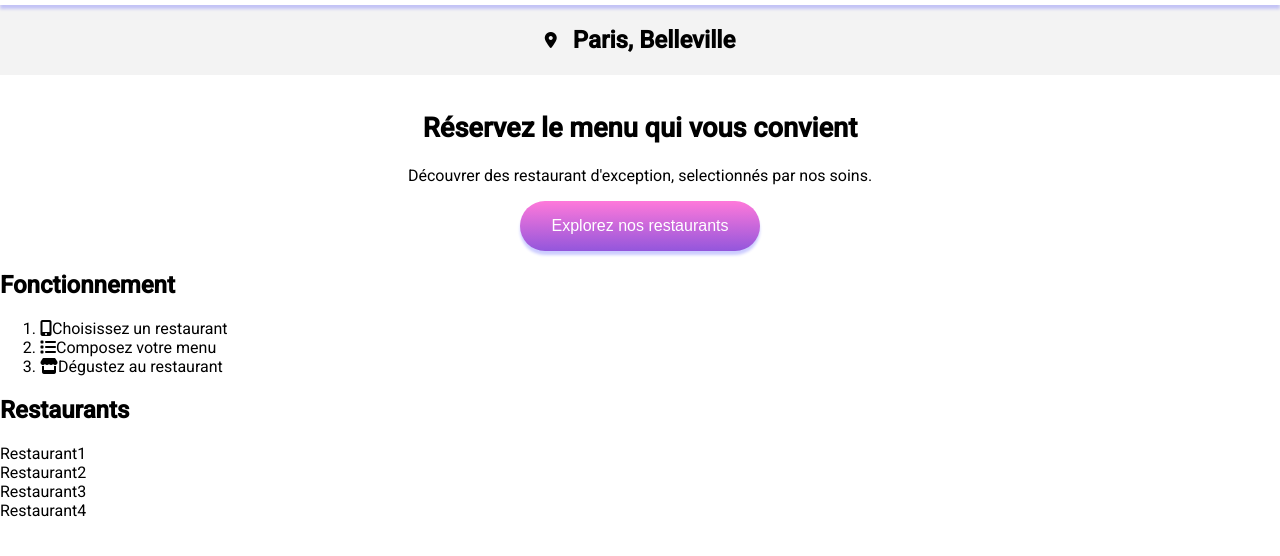
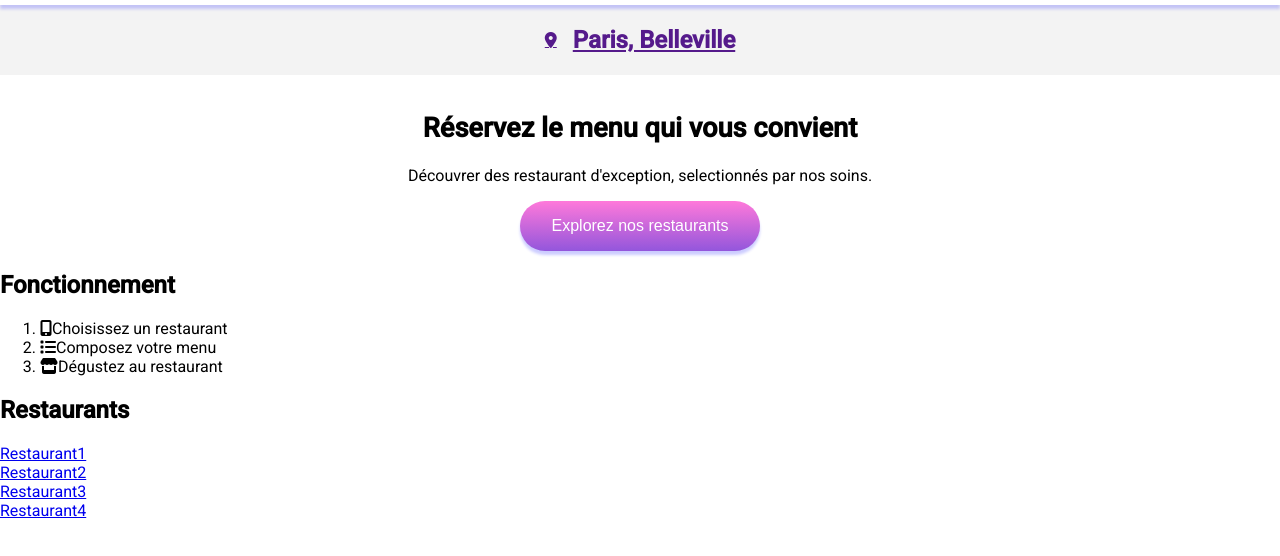
Before and after one commit to Meziane74/Mezianelekhal_3_02122021, a plain HTML site: page index.html in a window 1280 px wide. Shown: the part 182-738 px from the top of the page. Drawn offline with Linux system fonts and the light colour scheme; a web font is replaced by a local one.

Commit message:
Ajout dans section restaurant de 4 parties cliquables. Avec chacune 2 div.

```diff
--- a/index.html
+++ b/index.html
@@ -14,16 +14,16 @@
 
   <body>
     <header>
-      <div id="logo">
+      <a href="" id="logo">
         <img src="images/logo/ohmyfood.png" alt="OhMyFood!" />
-      </div>
+      </a href="">
     </header>
 
     <main>
-      <div class="searchbar">
+      <a href="" class="searchbar">
         <i class="fas fa-map-marker-alt"></i>
         <h2>Paris, Belleville</h2>
-      </div>
+      </a href="">
 
       <section class="explorer">
         <h1>Réservez le menu qui vous convient</h1>
@@ -41,14 +41,26 @@
       </ol>
       </section>
 
-<section class="menus">
+<section class="restaurants">
 
 <h2>Restaurants</h2>
 
-  <div class="carte">Restaurant1</div>
-  <div class="carte">Restaurant2</div>
-  <div class="carte">Restaurant3</div>
-  <div class="carte">Restaurant4</div>
+  <a href="#" class="carte">Restaurant1</a>
+<div class="carte_image"></div>
+<div class="carte_description"></div>
+
+  <a href="#" class="carte">Restaurant2</a>
+  <div class="carte_image"></div>
+  <div class="carte_description"></div>
+
+  <a href="#" class="carte">Restaurant3</a>
+<div class="carte_image"></div>
+<div class="carte_description"></div>
+
+  <a href="#" class="carte">Restaurant4</a>
+  <div class="carte_image"></div>
+  <div class="carte_description"></div>
+
 
 </section>
 
```
